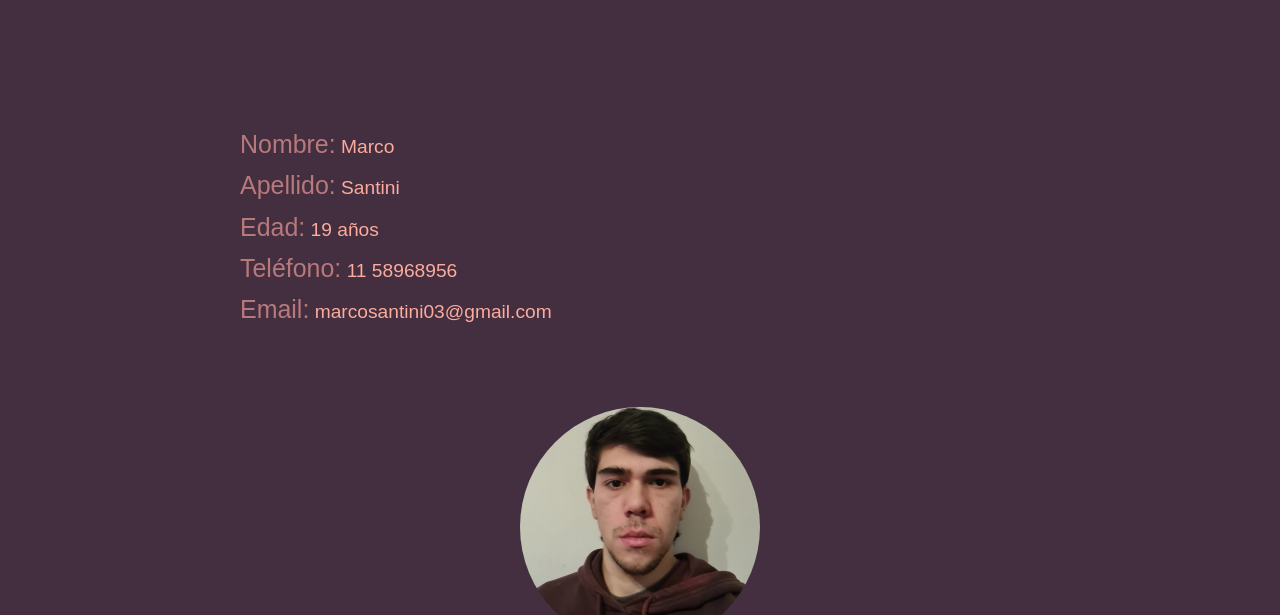
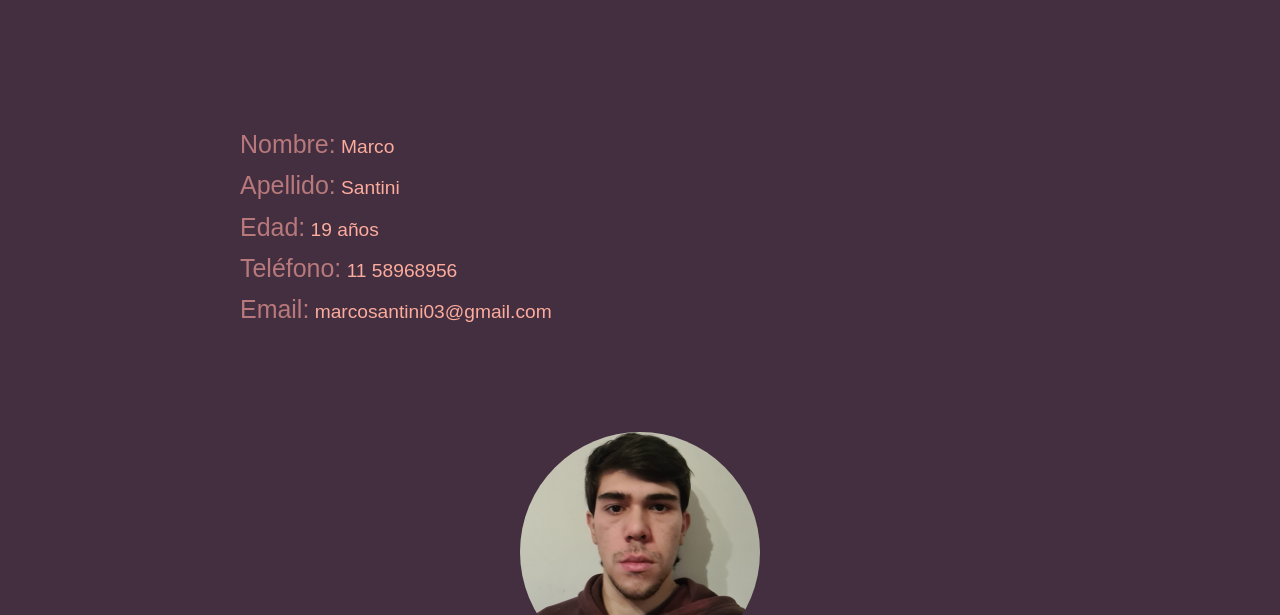
Before and after one commit to Quitos23/Quitos23.github.io, a plain HTML site: page index.html in a window 1280 px wide. Shown: the part 337-952 px from the top of the page. Drawn offline with Linux system fonts and the light colour scheme.

Commit message:
Add files via upload

```diff
--- a/estilos/estilos.css
+++ b/estilos/estilos.css
@@ -85,7 +85,7 @@ footer{
     margin: 70px;
     display: flex;
     position: relative;
-    height: 620px;
+    height: 670px;
     justify-content: space-around;
     font-size: larger;
     flex-wrap: wrap;
```
